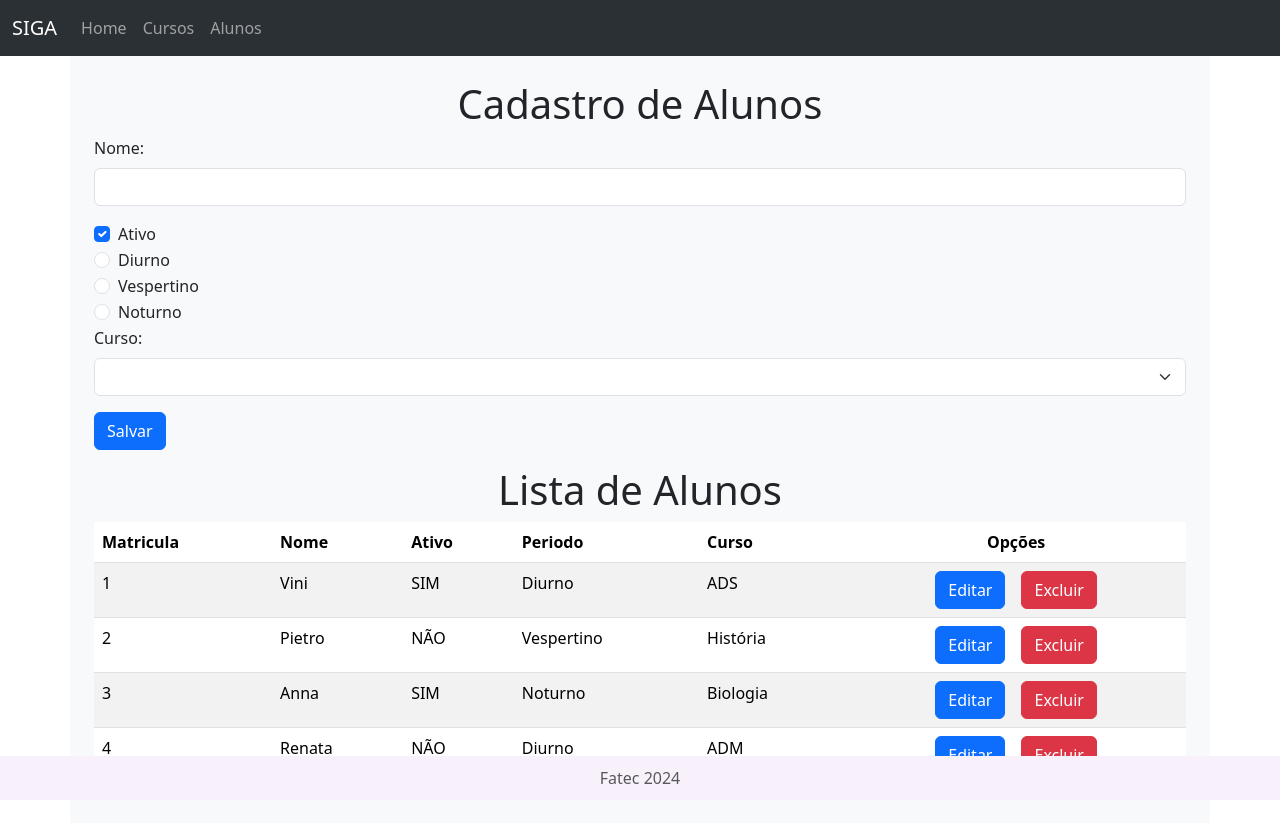
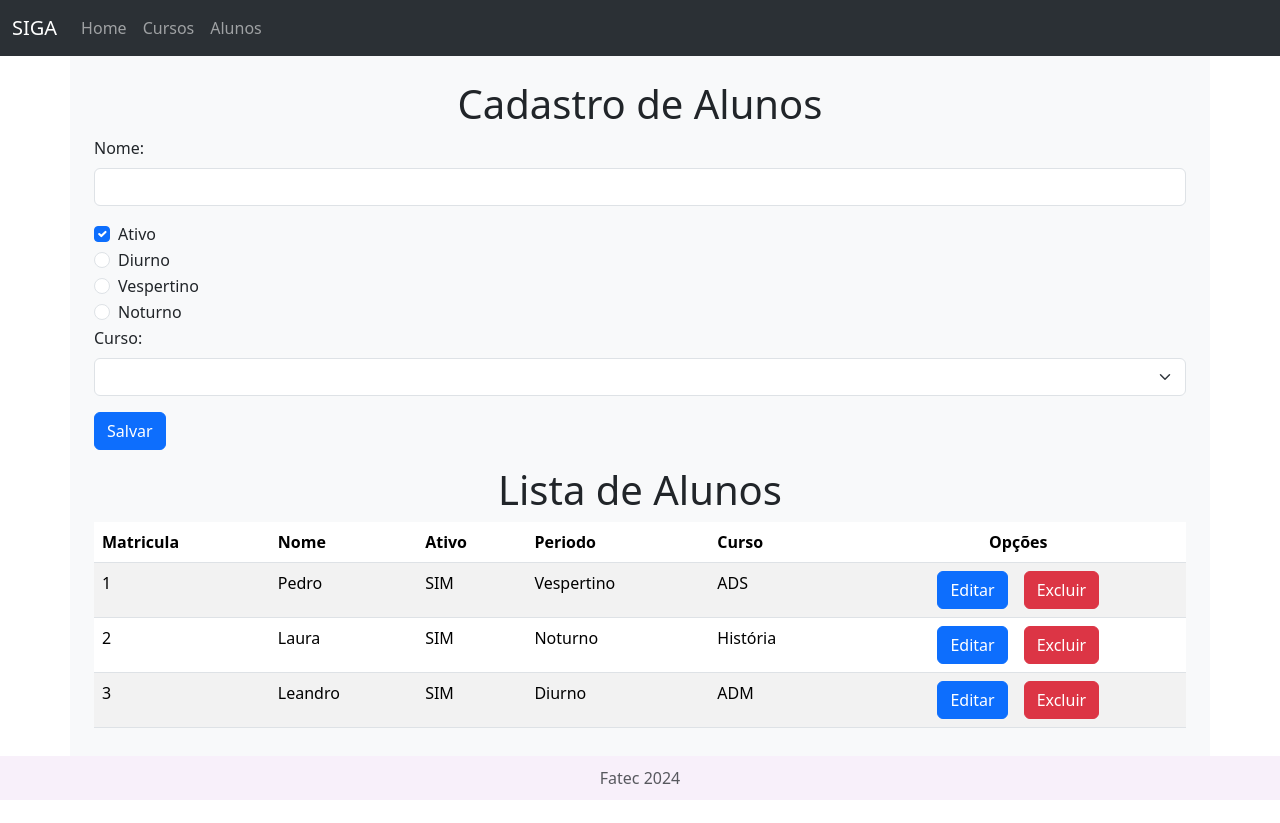
Before and after one commit to vinisvp/cad-aluno, an Angular app: page /students in a window 1280 px wide. After the commit the page ends 800 px from the top, so only its background shows below. Built offline with nearby package versions, Linux system fonts and the light colour scheme; data requests are answered from the project's data file.

Commit message:
Modified the student course connection and optimized the periods crud

```diff
--- a/db.json
+++ b/db.json
@@ -2,43 +2,24 @@
   "students": [
     {
       "id": 1,
-      "name": "Vini",
+      "name": "Pedro",
       "active": true,
-      "period": "Diurno",
-      "course": {
-        "id": 1,
-        "name": "ADS"
-      }
+      "period": "Vespertino",
+      "course": 1
     },
     {
       "id": 2,
-      "name": "Pietro",
-      "active": false,
-      "period": "Vespertino",
-      "course": {
-        "id": 3,
-        "name": "História"
-      }
+      "name": "Laura",
+      "active": true,
+      "period": "Noturno",
+      "course": 3
     },
     {
       "id": 3,
-      "name": "Anna",
+      "name": "Leandro",
       "active": true,
-      "period": "Noturno",
-      "course": {
-        "id": 2,
-        "name": "Biologia"
-      }
-    },
-    {
-      "id": 4,
-      "name": "Renata",
-      "active": false,
       "period": "Diurno",
-      "course": {
-        "id": 4,
-        "name": "ADM"
-      }
+      "course": 4
     }
   ],
   "courses": [
--- /dev/null
+++ b/src/app/period.ts
@@ -0,0 +1,5 @@
+export enum Period {
+  Daytime = "Diurno",
+  Evening = "Vespertino",
+  Nocturnal = "Noturno"
+}
--- a/src/app/student.ts
+++ b/src/app/student.ts
@@ -1,10 +1,10 @@
-import { Course } from "./course";
+import { Period } from "./period";
 
 export interface Student
 {
   id: number;
   name: String;
   active: boolean;
-  period: String;
-  course: Course;
+  period: Period;
+  course: number;
 }
--- a/src/app/students/students.component.html
+++ b/src/app/students/students.component.html
@@ -17,22 +17,10 @@
         Ativo
       </label>
     </div>
-    <div class="form-check">
-      <input class="form-check-input" type="radio" value="Diurno" formControlName="period" id="diurno" checked>
+    <div *ngFor="let period of periods" class="form-check">
+      <input class="form-check-input" type="radio" [value]="period" formControlName="period" id="diurno" checked>
       <label class="form-check-label" for="diurno">
-        Diurno
-      </label>
-    </div>
-    <div class="form-check">
-      <input class="form-check-input" type="radio" value="Vespertino" formControlName="period" id="vespertino">
-      <label class="form-check-label" for="vespertino">
-        Vespertino
-      </label>
-    </div>
-    <div class="form-check">
-      <input class="form-check-input" type="radio" value="Noturno" formControlName="period" id="noturno">
-      <label class="form-check-label" for="noturno">
-        Noturno
+        {{period}}
       </label>
     </div>
     <small *ngIf="submitted && period.hasError('required')" class="text-danger">É necessário um periodo!</small>
@@ -43,7 +31,7 @@
               aria-label="Default select example"
               formControlName="course"
               [compareWith]="compareCourses">
-        <option *ngFor="let course of courses" [ngValue]="course">{{course.name}}</option>
+        <option *ngFor="let course of courses" [ngValue]="course.id">{{course.name}}</option>
       </select>
       <small *ngIf="submitted && course.hasError('required')" class="text-danger">O curso é requirido!</small>
     </div>
@@ -72,7 +60,7 @@
           <td *ngIf="s.active; else elseBlock">SIM</td>
           <ng-template #elseBlock><td>NÃO</td></ng-template>
           <td>{{s.period}}</td>
-          <td>{{s.course.name}}</td>
+          <td>{{getCourse(s.course)?.name}}</td>
           <td class="text-center">
             <button type="button" class="btn btn-primary me-3" (click)="update(s)">Editar</button>
             <button type="button" class="btn btn-danger" (click)="delete(s)">Excluir</button>
--- a/src/app/students/students.component.ts
+++ b/src/app/students/students.component.ts
@@ -4,6 +4,7 @@ import { Student } from '../student';
 import { FormBuilder, FormGroup, Validators } from '@angular/forms';
 import { StudentService } from '../student.service';
 import { Course } from '../course';
+import { Period } from '../period';
 
 @Component({
   selector: 'app-students',
@@ -13,6 +14,7 @@ import { Course } from '../course';
 export class StudentsComponent implements OnInit {
   students: Student[] = [];
   courses: Course[] = [];
+  periods = Object.values(Period)
   studentFormGroup: FormGroup;
   isEditing: boolean = false;
   submitted: boolean = false;
@@ -24,7 +26,7 @@ export class StudentsComponent implements OnInit {
     this.studentFormGroup = formBuilder.group({
       id:[''],
       name:['', [Validators.minLength(3), Validators.required]],
-      active:['true'],
+      active:[true],
       period:['', [Validators.required]],
       course:['', [Validators.required]]
     });
@@ -40,6 +42,10 @@ export class StudentsComponent implements OnInit {
     this.courseService.getCourses().subscribe({
       next: data => this.courses = data
     });
+  }
+
+  getCourse(id: number) : Course | undefined{
+    return this.courses.find(c => c.id == id);
   }
 
   ngOnInit(): void {
```
